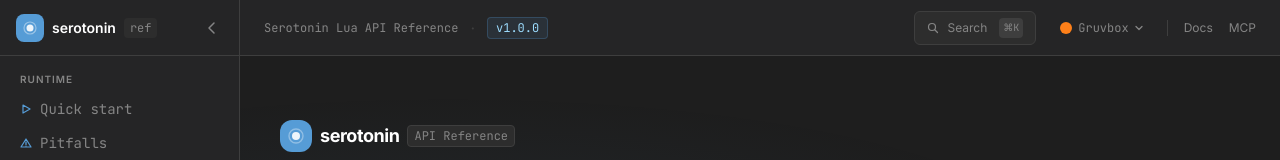
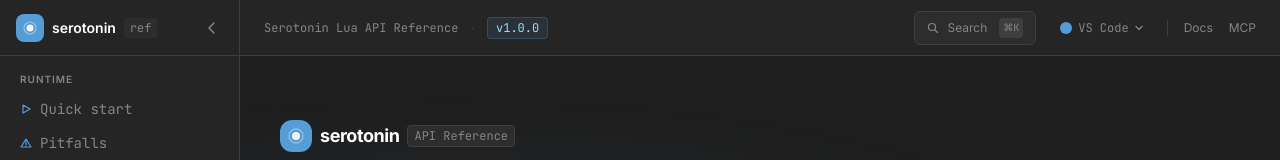
Before and after one commit to mixercodes/serotonin-ref, a Next.js app: page / in a window 1280 px wide. Shown: the top 160 px of the page. Built offline with nearby package versions, Linux system fonts and the light colour scheme.

Commit message:
Set VS Code as default theme

```diff
--- a/src/app/layout.tsx
+++ b/src/app/layout.tsx
@@ -17,7 +17,7 @@ export const metadata: Metadata = {
   },
 };
 
-const themeScript = `(function(){var t=localStorage.getItem('theme');document.documentElement.setAttribute('data-theme',t||'gruvbox');})();`;
+const themeScript = `(function(){var t=localStorage.getItem('theme');document.documentElement.setAttribute('data-theme',t||'default');})();`;
 
 export default function RootLayout({ children }: { children: React.ReactNode }) {
   const searchIndex = buildSearchIndex();
--- a/src/components/ThemeSelector.tsx
+++ b/src/components/ThemeSelector.tsx
@@ -12,7 +12,7 @@ const THEMES: { id: Theme; label: string; accent: string; bg: string }[] = [
 ];
 
 export default function ThemeSelector() {
-  const [current, setCurrent] = useState<Theme>("gruvbox");
+  const [current, setCurrent] = useState<Theme>("default");
   const [open, setOpen] = useState(false);
   const ref = useRef<HTMLDivElement>(null);
 
```
